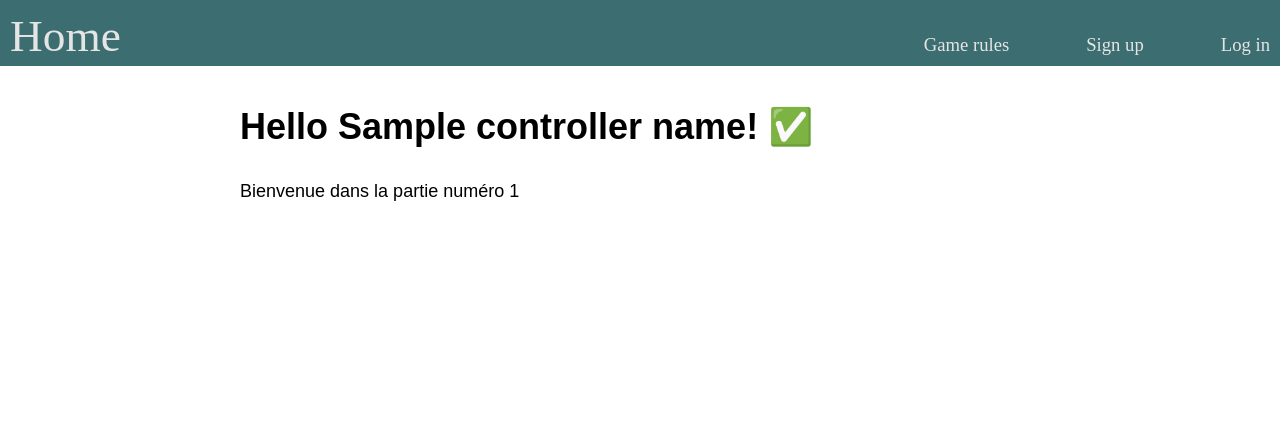
After one commit to Aliptic/phone_game, a Symfony app: template templates/game/index.html.twig in a window 1280 px wide. The commit adds this page. Shown: the top 445 px of the page. Run offline with Twig, Linux system fonts and the light colour scheme; the template is opened without the code that fills it: most values are stand-ins (such as "Sample title", 1, 10 or a date in 2020); some libraries are stand-ins or nearby versions.

Commit message:
New controller : Game

```diff
--- /dev/null
+++ b/templates/game/index.html.twig
@@ -0,0 +1,16 @@
+{% extends 'base.html.twig' %}
+
+{% block title %}Hello GameController!{% endblock %}
+
+{% block body %}
+<style>
+    .example-wrapper { margin: 1em auto; max-width: 800px; width: 95%; font: 18px/1.5 sans-serif; }
+    .example-wrapper code { background: #F5F5F5; padding: 2px 6px; }
+</style>
+
+<div class="example-wrapper">
+    <h1>Hello {{ controller_name }}! ✅</h1>
+
+    Bienvenue dans la partie numéro {{ game_id }}
+</div>
+{% endblock %}
```
Also changed, not shown: src/Controller/GameController.php (added, +21 -0 lines), templates/player_invite/index.html.twig (+4 -3 lines).
